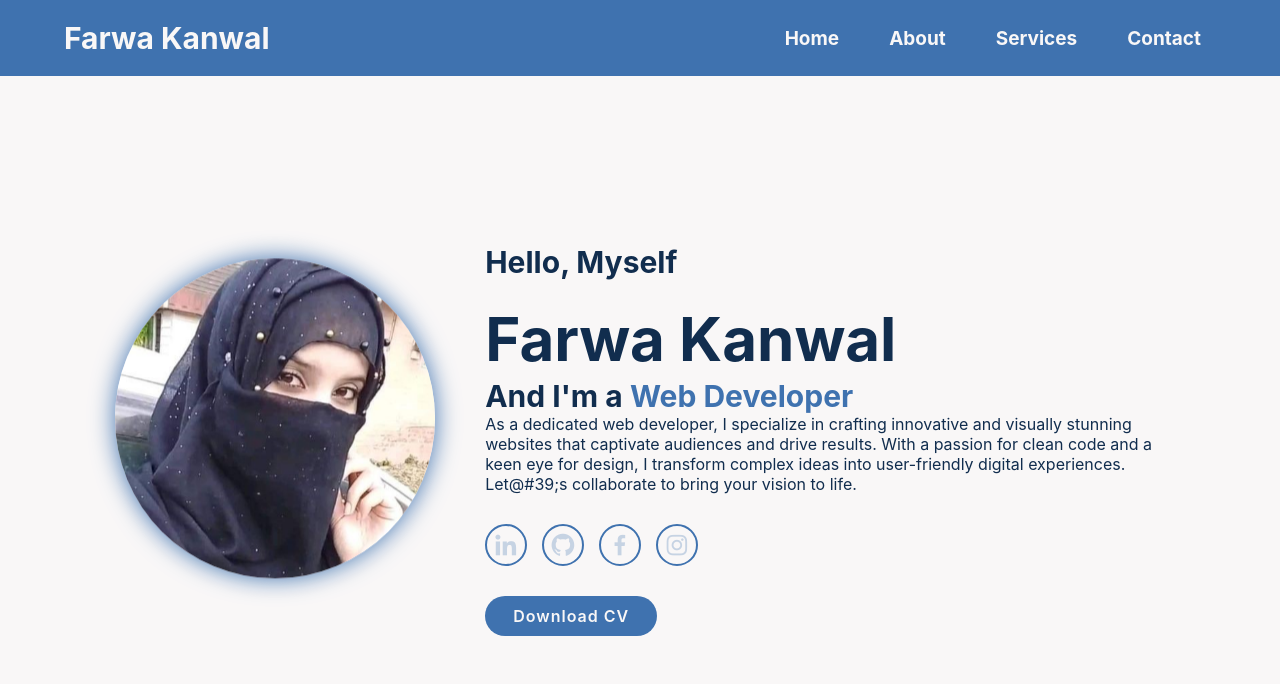
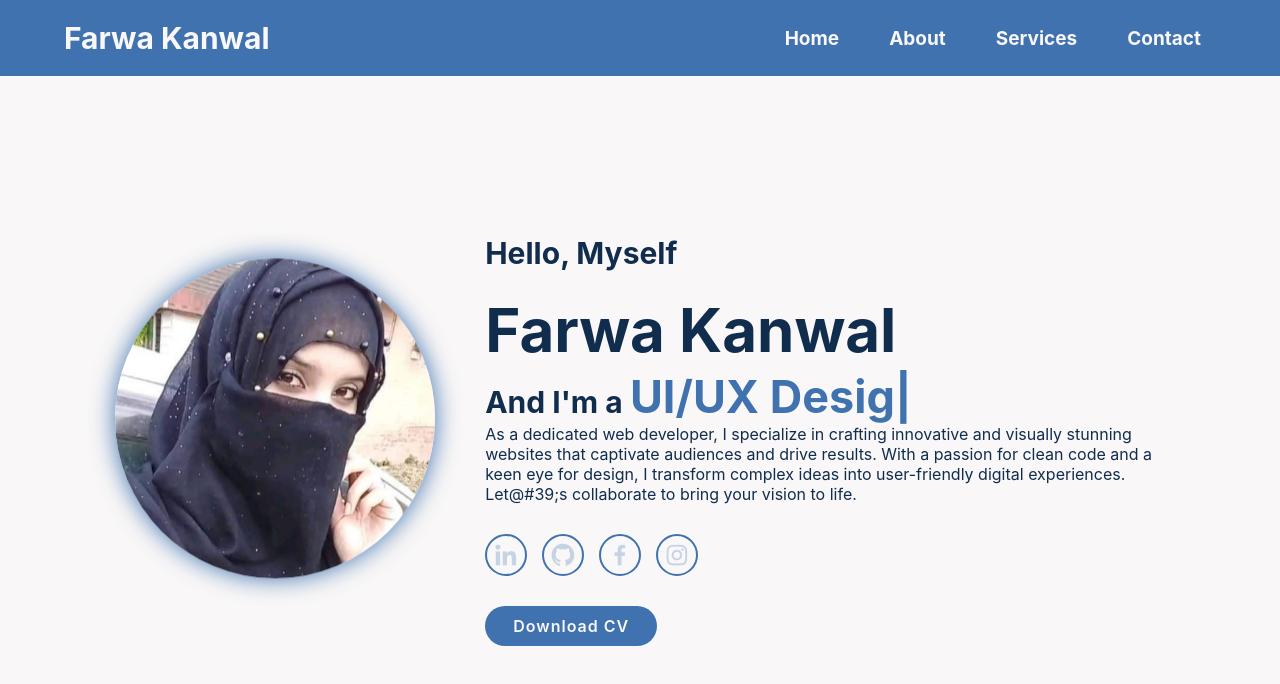
Before and after one commit to Farwa-Kanwal-123/portfolio-with-core-css-next.js, a Next.js app: page / in a window 1280 px wide. Shown: the top 684 px of the page. Built offline with nearby package versions, Linux system fonts and the light colour scheme.

Commit message:
add typewriter animation effect in hero section

```diff
--- a/package.json
+++ b/package.json
@@ -12,7 +12,8 @@
     "boxicons": "^2.1.4",
     "next": "^14.2.16",
     "react": "^18",
-    "react-dom": "^18"
+    "react-dom": "^18",
+    "react-type-animation": "^3.2.0"
   },
   "devDependencies": {
     "@types/node": "^20",
--- a/src/components/Hero.tsx
+++ b/src/components/Hero.tsx
@@ -1,8 +1,10 @@
+"use client";
 import Image from "next/image";
 import SocialMedia from "./Social";
 import Link from "next/link";
+import { TypeAnimation } from "react-type-animation";
 
-const Hero = () => {
+const Prac = () => {
   return (
     <section className="home" id="home">
       <div className="home-img objectFit='cover'">
@@ -12,7 +14,24 @@ const Hero = () => {
         <h3>Hello, Myself</h3>
         <h1>Farwa Kanwal</h1>
         <h3>
-          And I&#39;m a <span className="multiple-text">Web Developer</span>
+          And I&#39;m a{" "}
+          <span className="multiple-text">
+            {/* type writer animation,use code from npm library 'react-type-animation'*/}
+            <TypeAnimation
+              sequence={[
+                "Web Developer",
+                2000,
+                "UI/UX Designer",
+                2000,
+                "Frontend Developer",
+                2000,
+              ]}
+              wrapper="span"
+              speed={10}
+              style={{ fontSize: "1.5em", display: "inline-block" }}
+              repeat={Infinity}
+            />
+          </span>
         </h3>
         <p>
           As a dedicated web developer, I specialize in crafting innovative and
@@ -31,4 +50,4 @@ const Hero = () => {
   );
 };
 
-export default Hero;
+export default Prac;
```
Also changed, not shown: 1 other file (tests, documents, lock files or other folders).
